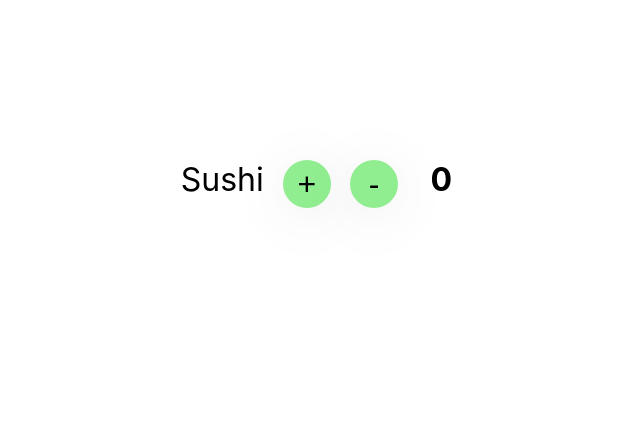
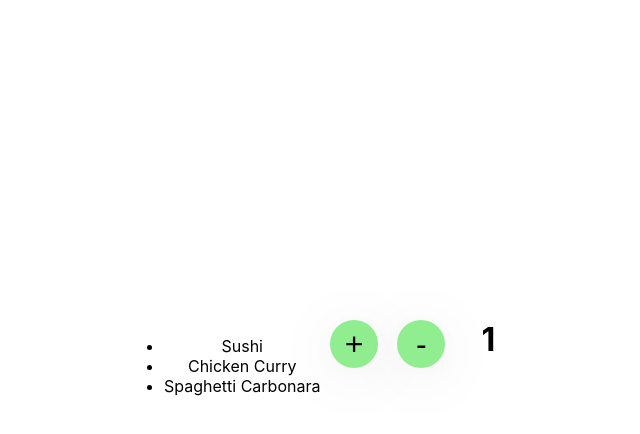
Before and after one commit to TychoVI/CustomerFrontend, a React (Create React App) app: page / in a window 1280 px wide. Shown: the top 434 px of the page, without its empty margins (317-957 px from the left). Built offline with nearby package versions, Linux system fonts and the light colour scheme.

Commit message:
latest part of modify order UI

```diff
--- a/src/App.js
+++ b/src/App.js
@@ -2,32 +2,12 @@
 import './App.css'
 
 class App extends Component {
-  constructor() {
-    super()
-    this.state = {
-      count: 0,
-    }
-  }
-  increament = () => {
-    this.setState({ count: this.state.count + 1 })
-  }
-  decreament = () => {
-    if (this.state.count > 0) {
-      this.setState({ count: this.state.count - 1 })
-    }
-  }
-
   render() {
     return (
       <div className="app">
-			<label>Sushi</label>
-			<button onClick={this.increament} className="counter">
-			+
-			</button>
-			<button onClick={this.decreament} className="counter">
-			-
-			</button>
-			<h2>{this.state.count}</h2>
+		  <form>
+
+		  </form>
       </div>
     )
   }
--- a/src/index.js
+++ b/src/index.js
@@ -2,10 +2,12 @@
 import ReactDOM from 'react-dom'
 import './index.css'
 import App from './App'
+import Counter from './views/Counter'
 
 ReactDOM.render(
   <React.StrictMode>
     <App />
+    <Counter />
   </React.StrictMode>,
   document.getElementById('root'),
 )
--- /dev/null
+++ b/src/views/Counter.js
@@ -0,0 +1,37 @@
+import React, { Component } from 'react'
+import Products from './Products'
+
+class Counter extends Component {
+  constructor() {
+    super()
+    this.state = {
+      count: 1,
+    }
+  }
+  increament = () => {
+    this.setState({ count: this.state.count + 1 })
+  }
+  decreament = () => {
+    if (this.state.count > 0) {
+      this.setState({ count: this.state.count - 1 })
+    }
+  }
+
+  render() {
+    return (
+      <div className="app">
+        <Products />
+
+        <button onClick={this.increament} className="counter">
+          +
+        </button>
+        <button onClick={this.decreament} className="counter">
+          -
+        </button>
+        <h2>{this.state.count}</h2>
+      </div>
+    )
+  }
+}
+
+export default Counter
--- /dev/null
+++ b/src/views/Products.js
@@ -0,0 +1,17 @@
+import React from 'react'
+
+const Product =()=>{
+	var products = [
+		{name: 'Sushi'},
+		{name: 'Chicken Curry'},
+		{name: 'Spaghetti Carbonara'}
+	]
+	return(
+		<ul>
+			{products.map(product => <li>{product.name}</li>
+				)}
+		</ul>
+	)
+}
+
+export default Product;
```
